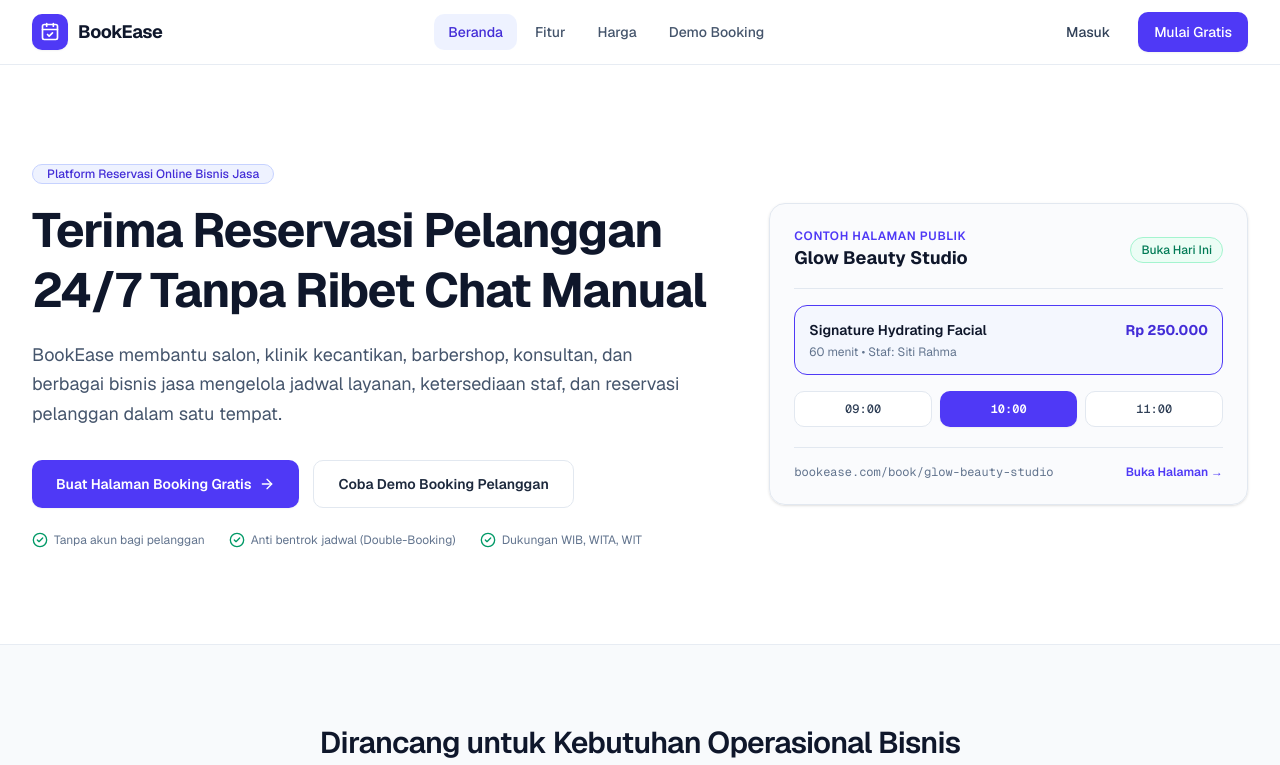
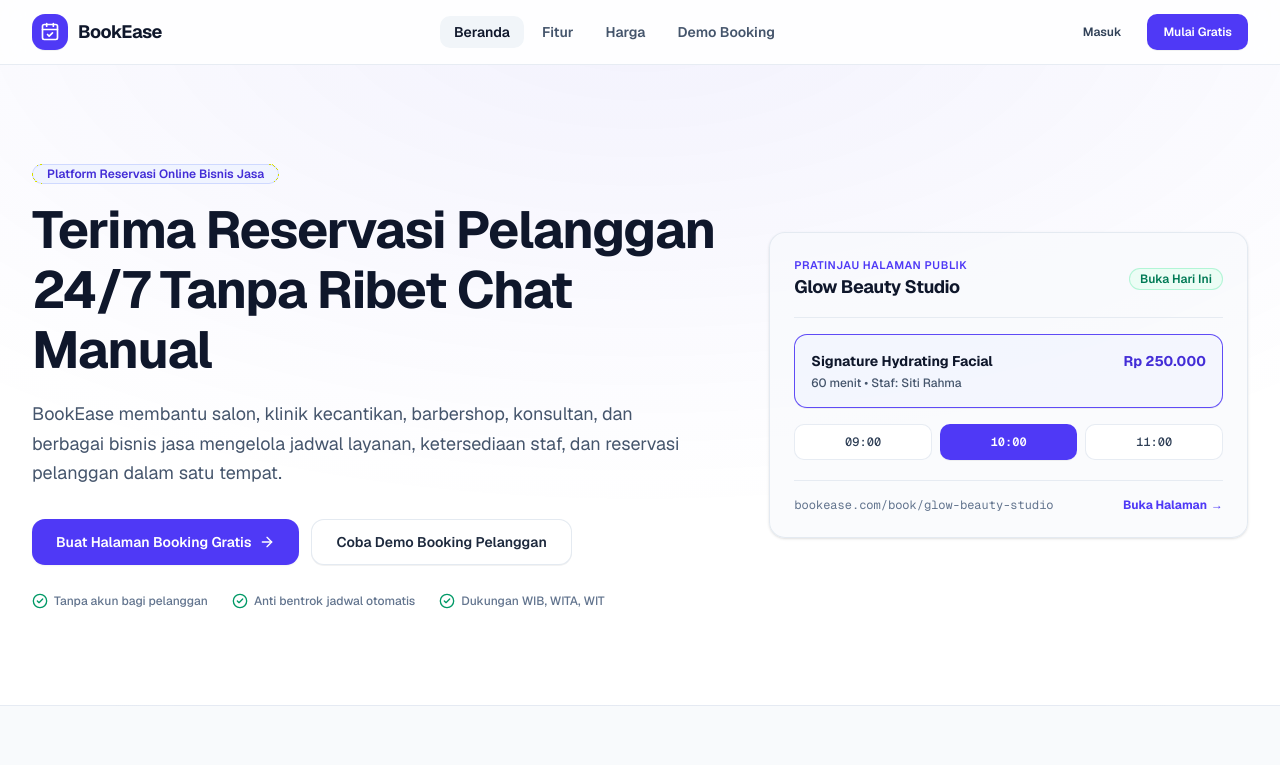
Before and after one commit to aljaffarsyah10/12-BookEase, a Next.js app: page / in a window 1280 px wide. Shown: the top 765 px of the page. Built offline with nearby package versions, Linux system fonts and the light colour scheme; no server answers.

Commit message:
style(ui): redesign auth pages, public marketing navbar, footer, landing, features, and pricing

```diff
--- a/src/app/(marketing)/page.tsx
+++ b/src/app/(marketing)/page.tsx
@@ -92,17 +92,17 @@ export default function HomePage() {
   return (
     <div>
       {/* Hero Section */}
-      <section className="relative overflow-hidden border-b border-slate-200/80 bg-white py-16 sm:py-24">
+      <section className="relative overflow-hidden border-b border-slate-200/80 bg-white py-16 sm:py-24 bg-[radial-gradient(ellipse_80%_80%_at_50%_-10%,rgba(79,70,229,0.07),rgba(255,255,255,0))]">
         <div className="mx-auto max-w-7xl px-4 sm:px-6 lg:px-8">
           <div className="grid grid-cols-1 items-center gap-12 lg:grid-cols-12">
             <div className="lg:col-span-7 text-center lg:text-left">
               <Badge
                 variant="outline"
-                className="mb-4 rounded-full border-indigo-200 bg-indigo-50 px-3.5 py-1 text-xs font-medium text-indigo-700"
+                className="mb-4 rounded-full border-indigo-200/80 bg-indigo-50/80 px-3.5 py-1 text-xs font-semibold text-indigo-700"
               >
                 Platform Reservasi Online Bisnis Jasa
               </Badge>
-              <h1 className="text-3xl sm:text-5xl font-bold tracking-tight text-slate-900 leading-tight">
+              <h1 className="text-3xl sm:text-5xl lg:text-[3.25rem] font-bold tracking-tight text-slate-900 leading-[1.15]">
                 Terima Reservasi Pelanggan 24/7 Tanpa Ribet Chat Manual
               </h1>
               <p className="mt-5 text-base sm:text-lg text-slate-600 leading-relaxed max-w-2xl mx-auto lg:mx-0">
@@ -110,32 +110,32 @@ export default function HomePage() {
                 konsultan, dan berbagai bisnis jasa mengelola jadwal layanan,
                 ketersediaan staf, dan reservasi pelanggan dalam satu tempat.
               </p>
-              <div className="mt-8 flex flex-col sm:flex-row items-center justify-center lg:justify-start gap-3.5">
+              <div className="mt-8 flex flex-col sm:flex-row items-center justify-center lg:justify-start gap-3">
                 <Link
                   href="/register"
-                  className="inline-flex h-12 w-full sm:w-auto items-center justify-center gap-2 rounded-lg bg-indigo-600 px-6 text-sm font-semibold text-white shadow-xs transition-colors hover:bg-indigo-700"
+                  className="inline-flex h-11.5 w-full sm:w-auto items-center justify-center gap-2 rounded-xl bg-indigo-600 px-6 text-sm font-semibold text-white shadow-xs transition-all hover:bg-indigo-700 hover:shadow-sm"
                 >
                   <span>Buat Halaman Booking Gratis</span>
                   <ArrowRight className="size-4" />
                 </Link>
                 <Link
                   href="/book/glow-beauty-studio"
-                  className="inline-flex h-12 w-full sm:w-auto items-center justify-center rounded-lg border border-slate-200 bg-white px-6 text-sm font-semibold text-slate-800 transition-colors hover:bg-slate-50"
+                  className="inline-flex h-11.5 w-full sm:w-auto items-center justify-center rounded-xl border border-slate-200/90 bg-white px-6 text-sm font-semibold text-slate-800 shadow-2xs transition-all hover:bg-slate-50"
                 >
                   Coba Demo Booking Pelanggan
                 </Link>
               </div>
-              <div className="mt-6 flex flex-wrap items-center justify-center lg:justify-start gap-x-6 gap-y-2 text-xs text-slate-500">
+              <div className="mt-7 flex flex-wrap items-center justify-center lg:justify-start gap-x-6 gap-y-2 text-xs font-medium text-slate-500">
                 <span className="inline-flex items-center gap-1.5">
-                  <CheckCircle2 className="size-4 text-emerald-600" />
+                  <CheckCircle2 className="size-4 text-emerald-600 shrink-0" />
                   Tanpa akun bagi pelanggan
                 </span>
                 <span className="inline-flex items-center gap-1.5">
-                  <CheckCircle2 className="size-4 text-emerald-600" />
-                  Anti bentrok jadwal (Double-Booking)
+                  <CheckCircle2 className="size-4 text-emerald-600 shrink-0" />
+                  Anti bentrok jadwal otomatis
                 </span>
                 <span className="inline-flex items-center gap-1.5">
-                  <CheckCircle2 className="size-4 text-emerald-600" />
+                  <CheckCircle2 className="size-4 text-emerald-600 shrink-0" />
                   Dukungan WIB, WITA, WIT
                 </span>
               </div>
@@ -143,58 +143,59 @@ export default function HomePage() {
 
             {/* Interactive Preview Card */}
             <div className="lg:col-span-5">
-              <div className="rounded-2xl border border-slate-200 bg-slate-50/70 p-5 sm:p-6 shadow-sm">
-                <div className="flex items-center justify-between border-b border-slate-200 pb-4">
+              <div className="rounded-2xl border border-slate-200/90 bg-slate-50/70 p-5 sm:p-6 shadow-sm">
+                <div className="flex items-center justify-between border-b border-slate-200/80 pb-4">
                   <div>
-                    <p className="text-xs font-semibold uppercase tracking-wider text-indigo-600">
-                      Contoh Halaman Publik
+                    <p className="text-[11px] font-semibold uppercase tracking-wider text-indigo-600">
+                      Pratinjau Halaman Publik
                     </p>
-                    <h2 className="text-lg font-bold text-slate-900">
+                    <h2 className="text-lg font-bold text-slate-900 tracking-tight">
                       Glow Beauty Studio
                     </h2>
                   </div>
-                  <span className="rounded-full bg-emerald-50 px-2.5 py-1 text-xs font-medium text-emerald-700 border border-emerald-200">
+                  <span className="rounded-full bg-emerald-50 px-2.5 py-0.5 text-xs font-semibold text-emerald-700 border border-emerald-200/80">
                     Buka Hari Ini
                   </span>
                 </div>
 
                 <div className="mt-4 space-y-3">
-                  <div className="rounded-xl border border-indigo-600 bg-indigo-50/50 p-3.5">
+                  <div className="rounded-xl border border-indigo-600/90 bg-indigo-50/50 p-4 shadow-2xs">
                     <div className="flex items-center justify-between">
-                      <p className="text-sm font-semibold text-slate-900">
+                      <p className="text-sm font-bold text-slate-900">
                         Signature Hydrating Facial
                       </p>
                       <span className="text-sm font-bold text-indigo-700">
                         Rp 250.000
                       </span>
                     </div>
-                    <p className="mt-1 text-xs text-slate-500">
+                    <p className="mt-1 text-xs text-slate-600 font-medium">
                       60 menit • Staf: Siti Rahma
                     </p>
                   </div>
 
                   <div className="grid grid-cols-3 gap-2 pt-1">
-                    <span className="flex h-9 items-center justify-center rounded-lg border border-slate-200 bg-white text-xs font-mono font-medium text-slate-700">
+                    <span className="flex h-9 items-center justify-center rounded-lg border border-slate-200/80 bg-white text-xs font-mono font-medium text-slate-700">
                       09:00
                     </span>
-                    <span className="flex h-9 items-center justify-center rounded-lg bg-indigo-600 text-xs font-mono font-semibold text-white shadow-xs">
+                    <span className="flex h-9 items-center justify-center rounded-lg bg-indigo-600 text-xs font-mono font-semibold text-white shadow-2xs">
                       10:00
                     </span>
-                    <span className="flex h-9 items-center justify-center rounded-lg border border-slate-200 bg-white text-xs font-mono font-medium text-slate-700">
+                    <span className="flex h-9 items-center justify-center rounded-lg border border-slate-200/80 bg-white text-xs font-mono font-medium text-slate-700">
                       11:00
                     </span>
                   </div>
                 </div>
 
-                <div className="mt-5 pt-4 border-t border-slate-200 flex items-center justify-between">
+                <div className="mt-5 pt-4 border-t border-slate-200/80 flex items-center justify-between">
                   <span className="text-xs text-slate-500 font-mono">
                     bookease.com/book/glow-beauty-studio
                   </span>
                   <Link
                     href="/book/glow-beauty-studio"
-                    className="text-xs font-semibold text-indigo-600 hover:text-indigo-700"
+                    className="text-xs font-bold text-indigo-600 hover:text-indigo-700 inline-flex items-center gap-1"
                   >
-                    Buka Halaman →
+                    <span>Buka Halaman</span>
+                    <span>→</span>
                   </Link>
                 </div>
               </div>
--- a/src/components/marketing/navbar.tsx
+++ b/src/components/marketing/navbar.tsx
@@ -12,16 +12,16 @@ export function PublicNavbar() {
   const [mobileOpen, setMobileOpen] = React.useState(false);
 
   return (
-    <header className="sticky top-0 z-40 w-full border-b border-slate-200/80 bg-white/95 backdrop-blur-sm">
+    <header className="sticky top-0 z-40 w-full border-b border-slate-200/80 bg-white/80 backdrop-blur-md">
       <div className="mx-auto flex h-16 max-w-7xl items-center justify-between px-4 sm:px-6 lg:px-8">
         <Link
           href="/"
-          className="flex items-center gap-2.5 text-slate-900 font-semibold tracking-tight"
+          className="flex items-center gap-2.5 text-slate-900 font-bold tracking-tight group"
         >
-          <span className="flex size-9 items-center justify-center rounded-lg bg-indigo-600 text-white shadow-xs">
+          <span className="flex size-9 items-center justify-center rounded-xl bg-indigo-600 text-white shadow-2xs group-hover:scale-105 transition-transform">
             <CalendarCheck className="size-5" />
           </span>
-          <span className="text-lg font-bold">BookEase</span>
+          <span className="text-lg font-bold tracking-tight">BookEase</span>
         </Link>
 
         {/* Desktop Nav */}
@@ -39,10 +39,10 @@ export function PublicNavbar() {
                 key={item.href}
                 href={item.href}
                 className={cn(
-                  "rounded-lg px-3.5 py-2 text-sm font-medium transition-colors",
+                  "rounded-lg px-3.5 py-1.5 text-sm font-semibold transition-colors",
                   isActive
-                    ? "bg-indigo-50 text-indigo-700"
-                    : "text-slate-600 hover:bg-slate-100 hover:text-slate-900"
+                    ? "bg-slate-100 text-slate-900"
+                    : "text-slate-600 hover:bg-slate-100/70 hover:text-slate-900"
                 )}
               >
                 {item.title}
@@ -52,16 +52,16 @@ export function PublicNavbar() {
         </nav>
 
         {/* Desktop Actions */}
-        <div className="hidden md:flex items-center gap-3">
+        <div className="hidden md:flex items-center gap-2.5">
           <Link
             href="/login"
-            className="inline-flex h-10 items-center justify-center rounded-lg px-4 text-sm font-medium text-slate-700 transition-colors hover:bg-slate-100 hover:text-slate-900"
+            className="inline-flex h-9 items-center justify-center rounded-lg px-4 text-xs font-semibold text-slate-700 transition-colors hover:bg-slate-100 hover:text-slate-900"
           >
             Masuk
           </Link>
           <Link
             href="/register"
-            className="inline-flex h-10 items-center justify-center rounded-lg bg-indigo-600 px-4 text-sm font-medium text-white shadow-xs transition-colors hover:bg-indigo-700"
+            className="inline-flex h-9 items-center justify-center rounded-lg bg-indigo-600 px-4 text-xs font-semibold text-white shadow-2xs transition-colors hover:bg-indigo-700"
           >
             Mulai Gratis
           </Link>
```
Also changed, not shown: src/app/(auth)/layout.tsx (+5 -5 lines), src/app/(auth)/login/page.tsx (+11 -10 lines), src/app/(auth)/register/page.tsx (+8 -7 lines), src/app/(marketing)/features/page.tsx (+6 -6 lines), src/app/(marketing)/pricing/page.tsx (+22 -13 lines).
